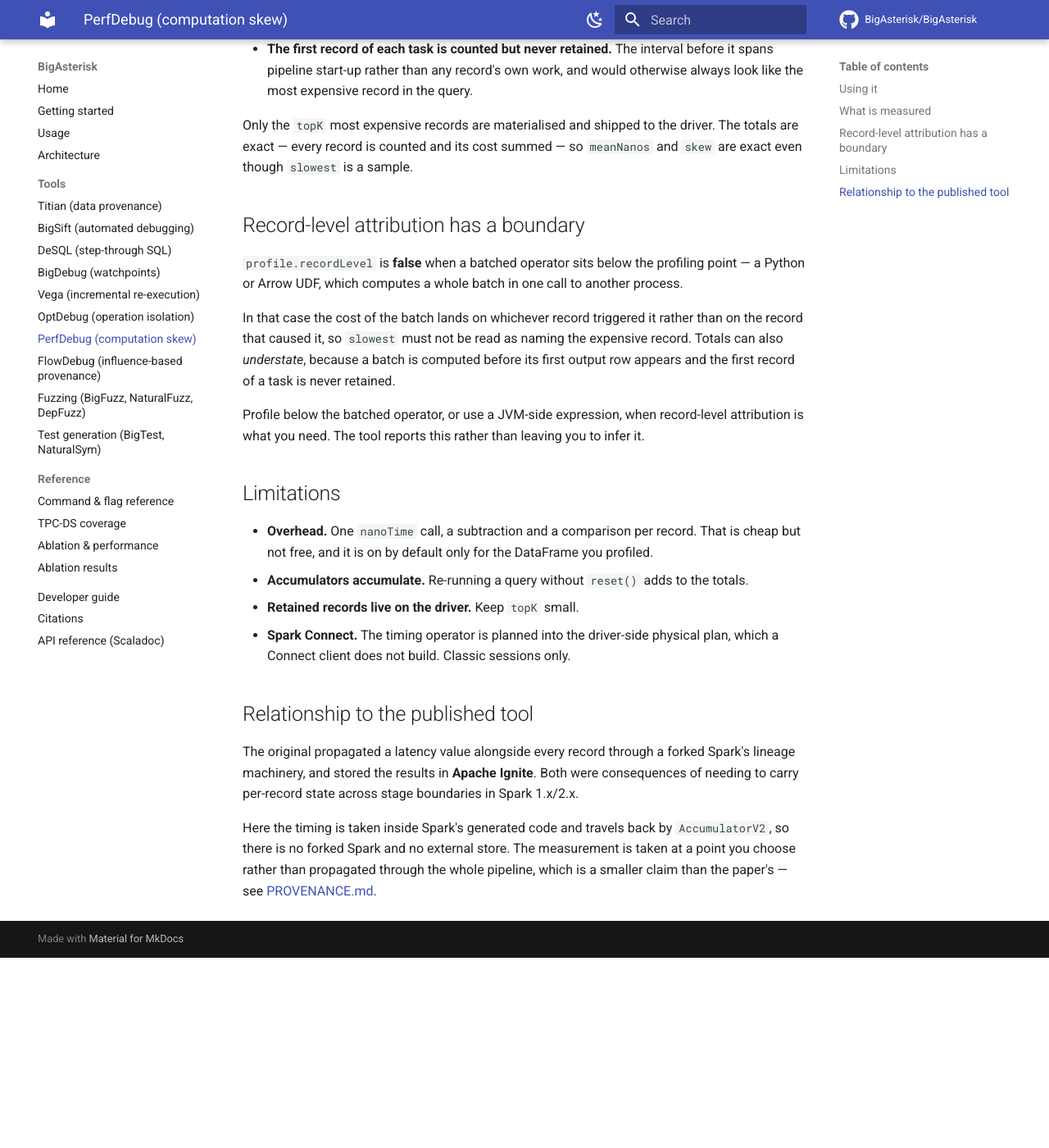
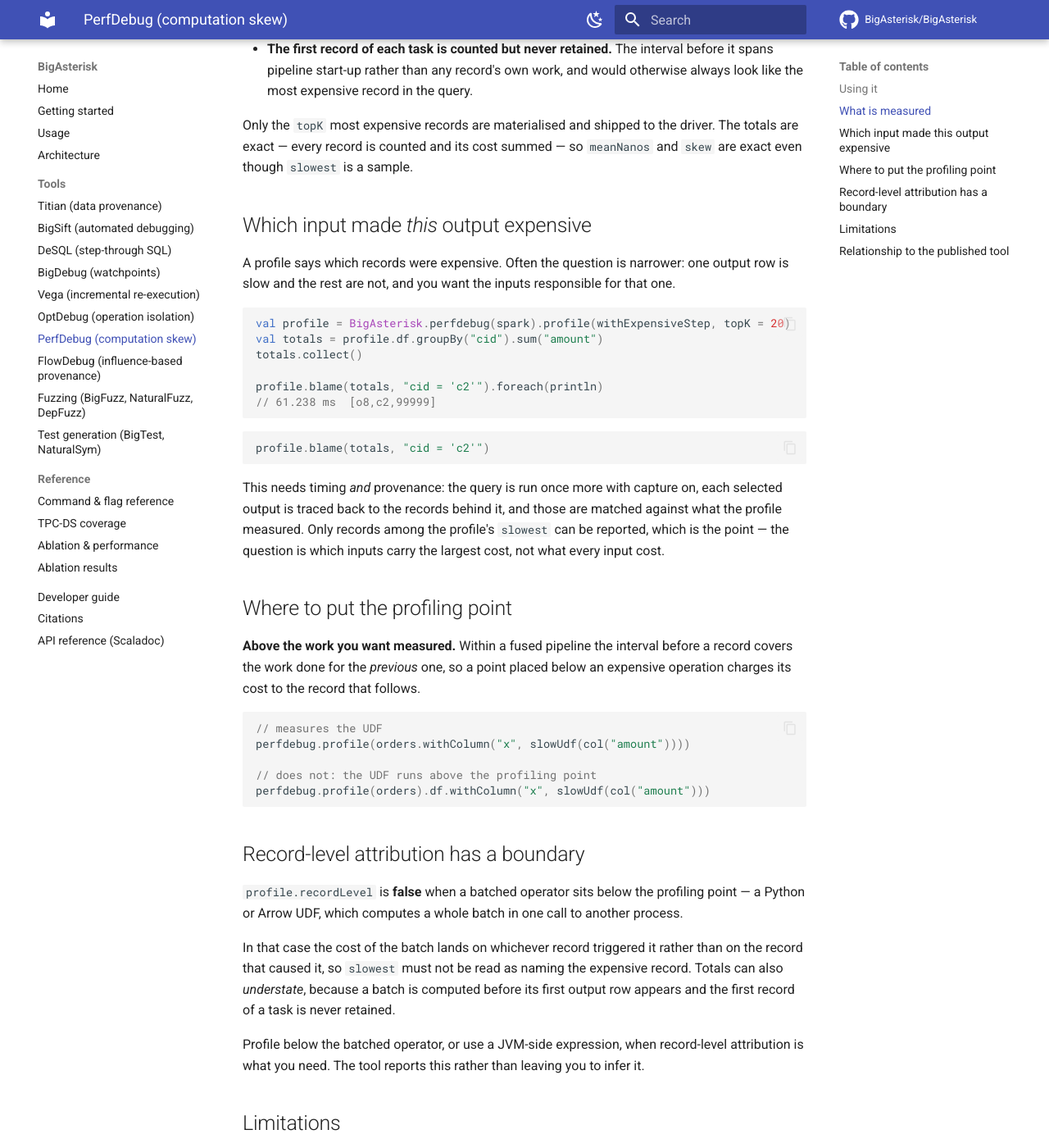
Before and after one commit to BigAsterisk/BigAsterisk, an MkDocs documentation site: the page built from docs/perfdebug.md, in a window 1280 px wide and 1400 px high, scrolled down 1246 px. Shown: the whole window at 82% size. Built offline with MkDocs 1.6.1 and Material for MkDocs 9.7.7, drawn with Linux system fonts in a browser that asks for light colours; comment, search, counter and statistics services are not loaded; before the commit the page ends 2414 px from its top, so only the background shows below that; some of the changed text lies outside the part shown.

Commit message:
Attribute an expensive result to the inputs behind it, completing PerfDebug
A profile says which records were expensive. The question that usually matters is
narrower: one output row is slow and the rest are not, and you want the inputs
responsible for that one.

The original carries a latency value alongside every record through every stage,
so the total is always to hand — and carrying per-record state across stage
boundaries is exactly what needed the fork. Here the cost is measured at a
profiling point, and attributing a particular result to its inputs is done at the
point of asking: the query runs once more with provenance capture, each selected
output is traced back to the records behind it, and those are matched against
what the profile measured. Same question answered, no state carried.

Writing the test found a trap worth documenting rather than working around: the
profiling point must sit *above* the work being measured. Within a fused pipeline
the interval before a record covers the work done for the previous one, so a
point below an expensive operation charges its cost to the record that follows.
My first attempt profiled the source and blamed the wrong record for it. The API
and the docs now say where the point goes, and the suite pins both the right
answer and that an unrelated output is not blamed on the expensive record.

Ten of the thirteen tools are now complete. The three that remain — taint inside
a UDF, operation taint inside a UDF, and symbolic execution of UDF bytecode — are
the same boundary seen from three sides, and it is the one that needs bytecode
analysis rather than a plan.

283 Scala tests and 145 PySpark checks pass; the tour is green.

````diff
--- a/docs/perfdebug.md
+++ b/docs/perfdebug.md
@@ -64,6 +64,44 @@ Only the `topK` most expensive records are materialised and shipped to the drive
 totals are exact — every record is counted and its cost summed — so `meanNanos` and
 `skew` are exact even though `slowest` is a sample.
 
+## Which input made *this* output expensive
+
+A profile says which records were expensive. Often the question is narrower: one output
+row is slow and the rest are not, and you want the inputs responsible for that one.
+
+```scala
+val profile = BigAsterisk.perfdebug(spark).profile(withExpensiveStep, topK = 20)
+val totals = profile.df.groupBy("cid").sum("amount")
+totals.collect()
+
+profile.blame(totals, "cid = 'c2'").foreach(println)
+// 61.238 ms  [o8,c2,99999]
+```
+
+```python
+profile.blame(totals, "cid = 'c2'")
+```
+
+This needs timing *and* provenance: the query is run once more with capture on, each
+selected output is traced back to the records behind it, and those are matched against
+what the profile measured. Only records among the profile's `slowest` can be reported,
+which is the point — the question is which inputs carry the largest cost, not what every
+input cost.
+
+## Where to put the profiling point
+
+**Above the work you want measured.** Within a fused pipeline the interval before a
+record covers the work done for the *previous* one, so a point placed below an expensive
+operation charges its cost to the record that follows.
+
+```scala
+// measures the UDF
+perfdebug.profile(orders.withColumn("x", slowUdf(col("amount"))))
+
+// does not: the UDF runs above the profiling point
+perfdebug.profile(orders).df.withColumn("x", slowUdf(col("amount")))
+```
+
 ## Record-level attribution has a boundary
 
 `profile.recordLevel` is **false** when a batched operator sits below the profiling
@@ -82,6 +120,8 @@ attribution is what you need. The tool reports this rather than leaving you to i
 
 - **Overhead.** One `nanoTime` call, a subtraction and a comparison per record. That is
   cheap but not free, and it is on by default only for the DataFrame you profiled.
+- **Attribution reaches only the profile's retained records.** Raise `topK` if a
+  suspected culprit is not among them.
 - **Accumulators accumulate.** Re-running a query without `reset()` adds to the totals.
 - **Retained records live on the driver.** Keep `topK` small.
 - **Spark Connect.** The timing operator is planned into the driver-side physical plan,
@@ -95,6 +135,7 @@ of needing to carry per-record state across stage boundaries in Spark 1.x/2.x.
 
 Here the timing is taken inside Spark's generated code and travels back by
 `AccumulatorV2`, so there is no forked Spark and no external store. The measurement is
-taken at a point you choose rather than propagated through the whole pipeline, which is
-a smaller claim than the paper's — see
+taken at a point you choose rather than carried alongside every record through every
+stage; attribution back to the inputs of a particular result is done with provenance at
+the point of asking, rather than by propagation. See
 [PROVENANCE.md](https://github.com/BigAsterisk/BigAsterisk/blob/main/PROVENANCE.md).
````
Also changed, not shown: PROVENANCE.md (+7 -5 lines), README.md (+2 -2 lines), docs/index.md (+2 -2 lines), 4 other files.
